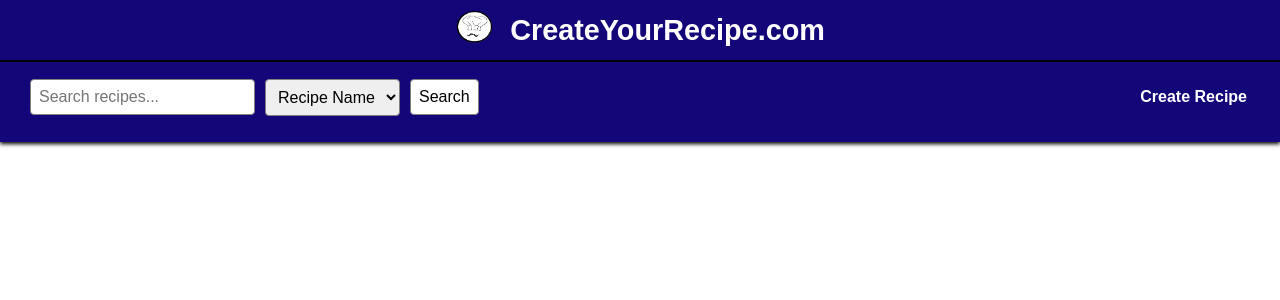
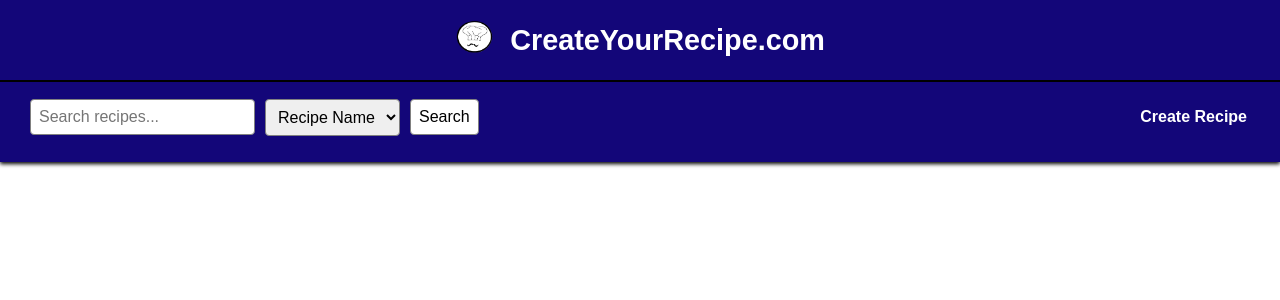
Before and after one commit to heytoki/ACIT2911, a Flask app: page / in a window 1280 px wide. Shown: the top 300 px of the page. Run offline with Flask 3, Linux system fonts and the light colour scheme; data that the repository does not hold is empty.

Commit message:
updated header

```diff
--- a/static/style.css
+++ b/static/style.css
@@ -22,7 +22,7 @@ body {
     display: flex;
     align-items: center;
     justify-content: center;
-    padding: 10px 30px;
+    padding: 20px 30px;
     border-bottom: 2px solid rgb(0, 0, 0);
 }
 
```
